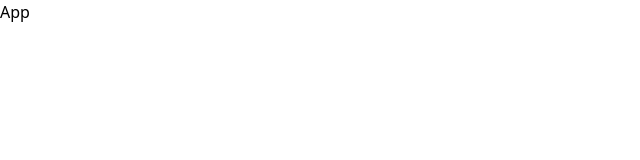
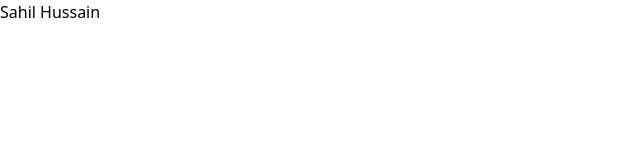
Before and after one commit to SahilHussain6362/Blog-App-MERN-Stack, a React (Vite) app in the folder client/: page /about in a window 1280 px wide. Shown: the top 160 px of the page, without its empty margins (0-640 px from the left). Built offline with nearby package versions, Linux system fonts and the light colour scheme.

Commit message:
create pages and routes

```diff
--- a/client/package.json
+++ b/client/package.json
@@ -11,7 +11,8 @@
   },
   "dependencies": {
     "react": "^18.2.0",
-    "react-dom": "^18.2.0"
+    "react-dom": "^18.2.0",
+    "react-router-dom": "^6.22.1"
   },
   "devDependencies": {
     "@types/react": "^18.2.56",
--- a/client/src/App.jsx
+++ b/client/src/App.jsx
@@ -1,7 +1,21 @@
 import React from 'react'
+import { BrowserRouter, Routes, Route } from 'react-router-dom';
+import Home from './pages/Home';
+import About from './pages/About';
+import Projects from './pages/Projects';
+import SignIn from './pages/SignIn';
+import SignUp from './pages/SignUp'
 
 export default function App() {
   return (
-    <h1 className='text-red-500'>App</h1>
+    <BrowserRouter>
+      <Routes>
+        <Route path="/" element={<Home />} />
+        <Route path="/about" element={<About />} />
+        <Route path="/sign-in" element={<SignIn />} />
+        <Route path="/sign-up" element={<SignUp />} />
+        <Route path="/projects" element={<Projects />} />
+      </Routes>
+    </BrowserRouter>
   )
 }
--- /dev/null
+++ b/client/src/pages/About.jsx
@@ -0,0 +1,7 @@
+import React from 'react'
+
+export default function About() {
+  return (
+    <h1>Sahil Hussain</h1>
+  )
+}
--- /dev/null
+++ b/client/src/pages/Home.jsx
@@ -0,0 +1,7 @@
+import React from 'react'
+
+export default function Home() {
+  return (
+    <div>Home</div>
+  )
+}
--- /dev/null
+++ b/client/src/pages/Projects.jsx
@@ -0,0 +1,7 @@
+import React from 'react'
+
+export default function Projects() {
+  return (
+    <div>Projects</div>
+  )
+}
--- /dev/null
+++ b/client/src/pages/SignIn.jsx
@@ -0,0 +1,7 @@
+import React from 'react'
+
+export default function SignIn() {
+  return (
+    <div>SignIn</div>
+  )
+}
--- /dev/null
+++ b/client/src/pages/SignUp.jsx
@@ -0,0 +1,7 @@
+import React from 'react'
+
+export default function SignUp() {
+  return (
+    <div>SignUp</div>
+  )
+}
```
Also changed, not shown: 1 other file (tests, documents, lock files or other folders).
